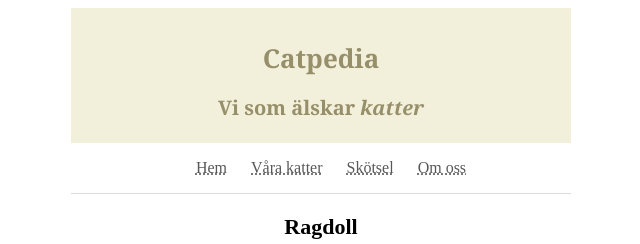
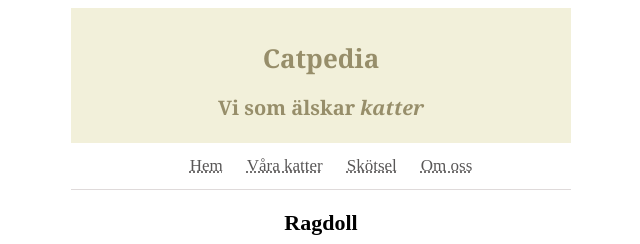
Before and after one commit to ericalundstrom/Catpedia, a plain HTML site: page index.html in a window 1280 px wide. Shown: the top 244 px of the page, 319-959 px from the left. Drawn offline with Linux system fonts and the light colour scheme.

Commit message:
Klar med uppgift

```diff
--- a/stylesheet.css
+++ b/stylesheet.css
@@ -27,10 +27,11 @@ body {
     color: #595757;
     text-indent: 20px;
     text-decoration-style: dotted;
+    font-size: 17px;
 }
 
 #meny {
-    padding: 16px 0px;
+    padding: 13px 0px;
     border-bottom: 1px solid #dfdada;
     max-width: 600px;
     text-align: center;
```
